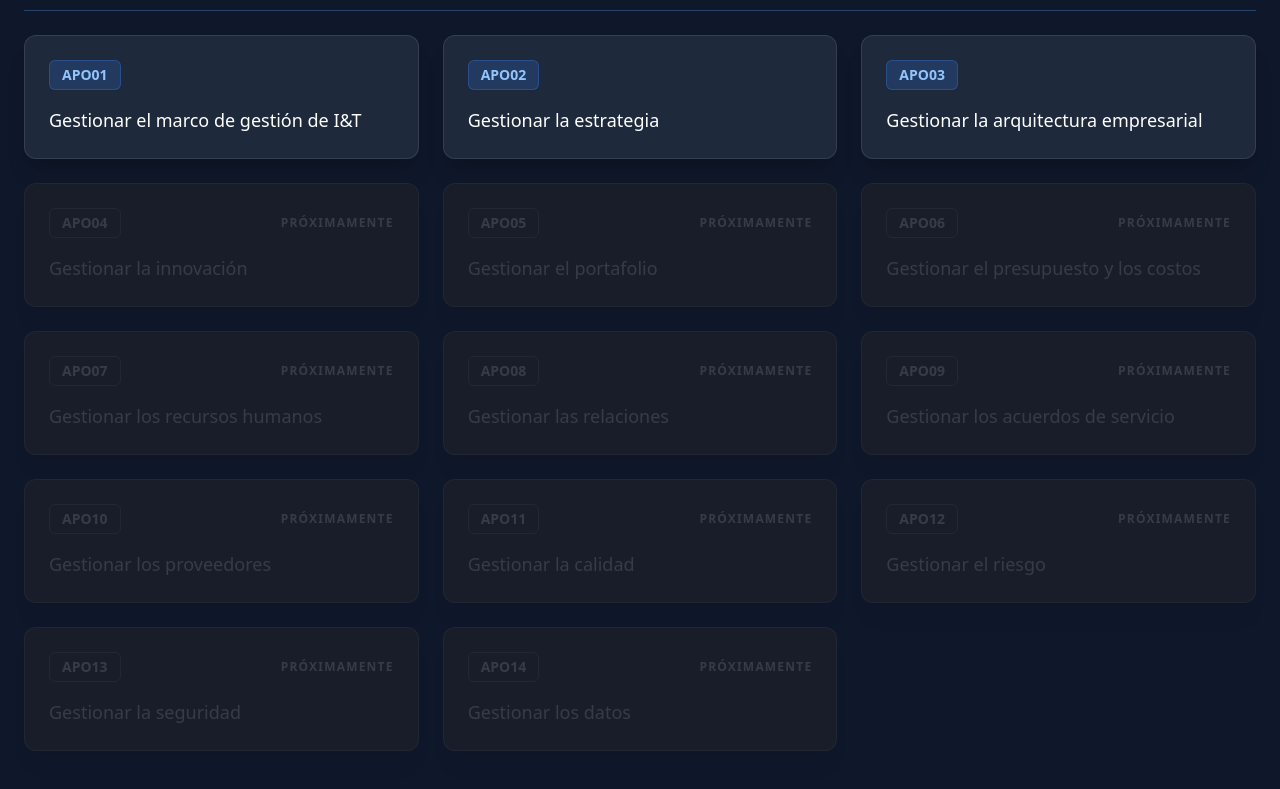
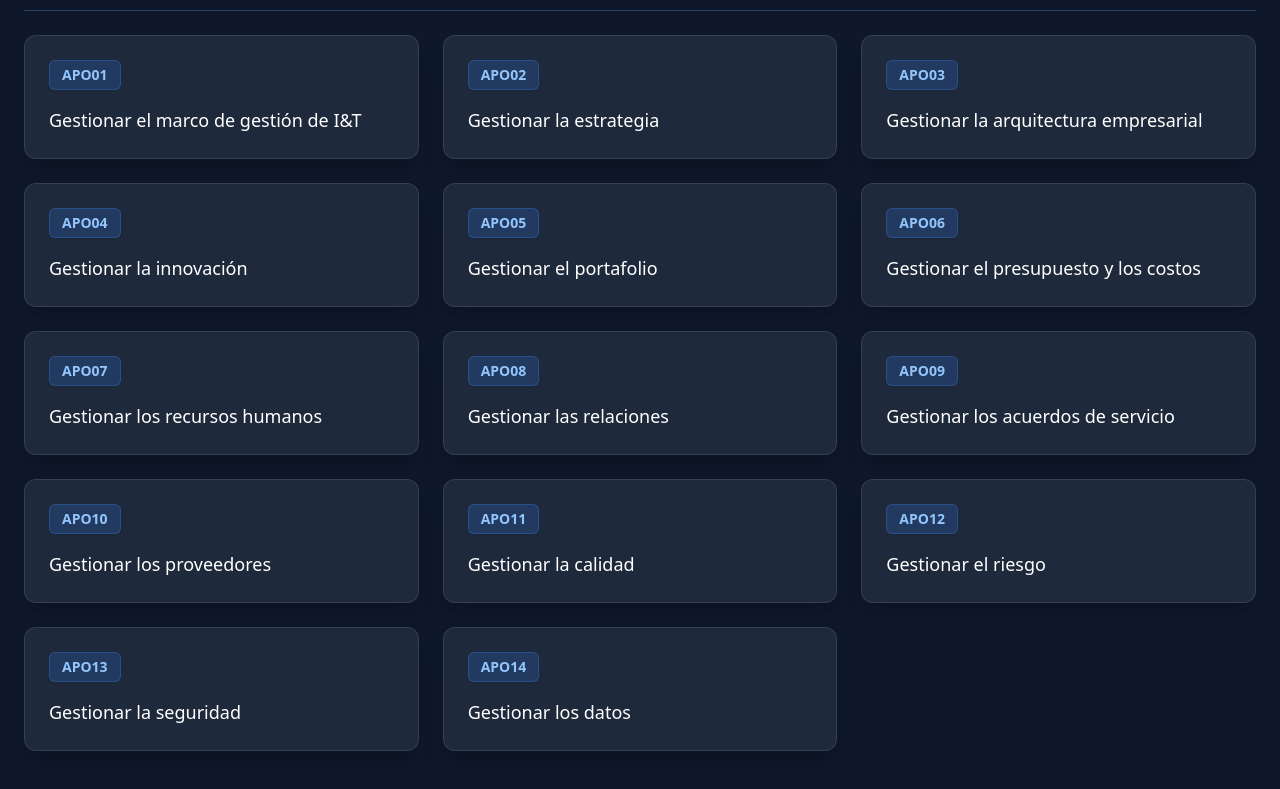
Before and after one commit to luis09u/gobierno-frontend, a React (Vite) app: page / in a window 1280 px wide. Shown: the part 751-1540 px from the top of the page. Built offline with nearby package versions, Linux system fonts and the light colour scheme.

Commit message:
termino dominio apo

```diff
--- a/src/data/procesosCobit.js
+++ b/src/data/procesosCobit.js
@@ -8,18 +8,18 @@ export const procesosEDM = [
 ];
 
 export const procesosAPO = [
-  { id: 'APO01', nombre: 'Gestionar el marco de gestión de I&T' },
-  { id: 'APO02', nombre: 'Gestionar la estrategia' },
+  { id: 'APO01', nombre: 'Gestionar el marco de gestión de I&T'},
+  { id: 'APO02', nombre: 'Gestionar la estrategia'},
   { id: 'APO03', nombre: 'Gestionar la arquitectura empresarial'},
-  { id: 'APO04', nombre: 'Gestionar la innovación', deshabilitado: true },
-  { id: 'APO05', nombre: 'Gestionar el portafolio', deshabilitado: true },
-  { id: 'APO06', nombre: 'Gestionar el presupuesto y los costos', deshabilitado: true },
-  { id: 'APO07', nombre: 'Gestionar los recursos humanos', deshabilitado: true },
-  { id: 'APO08', nombre: 'Gestionar las relaciones', deshabilitado: true },
-  { id: 'APO09', nombre: 'Gestionar los acuerdos de servicio', deshabilitado: true },
-  { id: 'APO10', nombre: 'Gestionar los proveedores', deshabilitado: true },
-  { id: 'APO11', nombre: 'Gestionar la calidad', deshabilitado: true },
-  { id: 'APO12', nombre: 'Gestionar el riesgo', deshabilitado: true },
-  { id: 'APO13', nombre: 'Gestionar la seguridad', deshabilitado: true },
-  { id: 'APO14', nombre: 'Gestionar los datos', deshabilitado: true }
+  { id: 'APO04', nombre: 'Gestionar la innovación'},
+  { id: 'APO05', nombre: 'Gestionar el portafolio'},
+  { id: 'APO06', nombre: 'Gestionar el presupuesto y los costos'},
+  { id: 'APO07', nombre: 'Gestionar los recursos humanos'},
+  { id: 'APO08', nombre: 'Gestionar las relaciones'},
+  { id: 'APO09', nombre: 'Gestionar los acuerdos de servicio'},
+  { id: 'APO10', nombre: 'Gestionar los proveedores' },
+  { id: 'APO11', nombre: 'Gestionar la calidad' },
+  { id: 'APO12', nombre: 'Gestionar el riesgo' },
+  { id: 'APO13', nombre: 'Gestionar la seguridad'},
+  { id: 'APO14', nombre: 'Gestionar los datos'}
 ];
```
